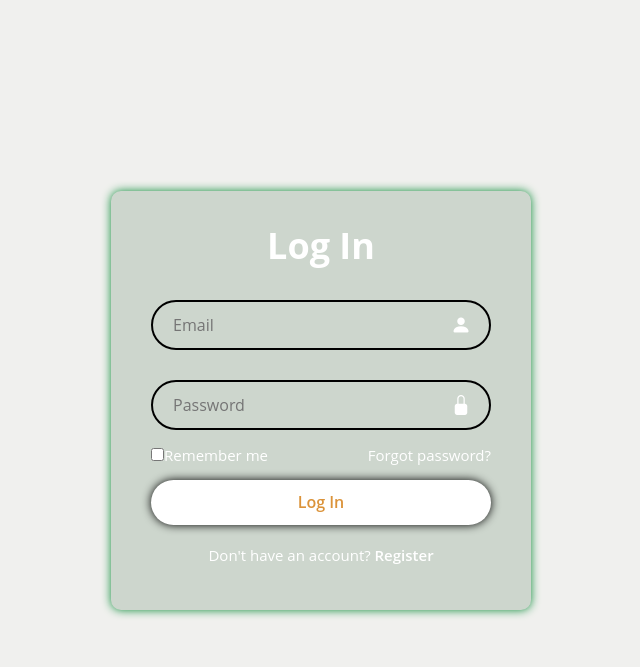
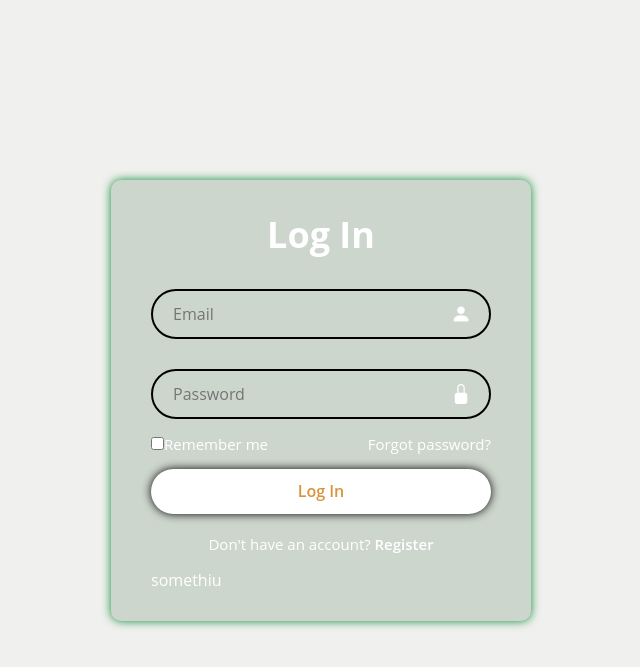
Before and after one commit to faytee21/oml, a PHP site: page /login.php in a window 1280 px wide. Shown: the top 667 px of the page, without its empty margins (319-959 px from the left). Run offline with PHP 8.4, Linux system fonts and the light colour scheme; some libraries are stand-ins or nearby versions.

Commit message:
:memo: backend

```diff
--- a/login.php
+++ b/login.php
@@ -38,7 +38,7 @@
 
 -->
         </form>
-
+somethiu
         <?php
             if(isset($_POST['email']) && isset($_POST['password'])){
                 $email = $_POST['email'];
```
